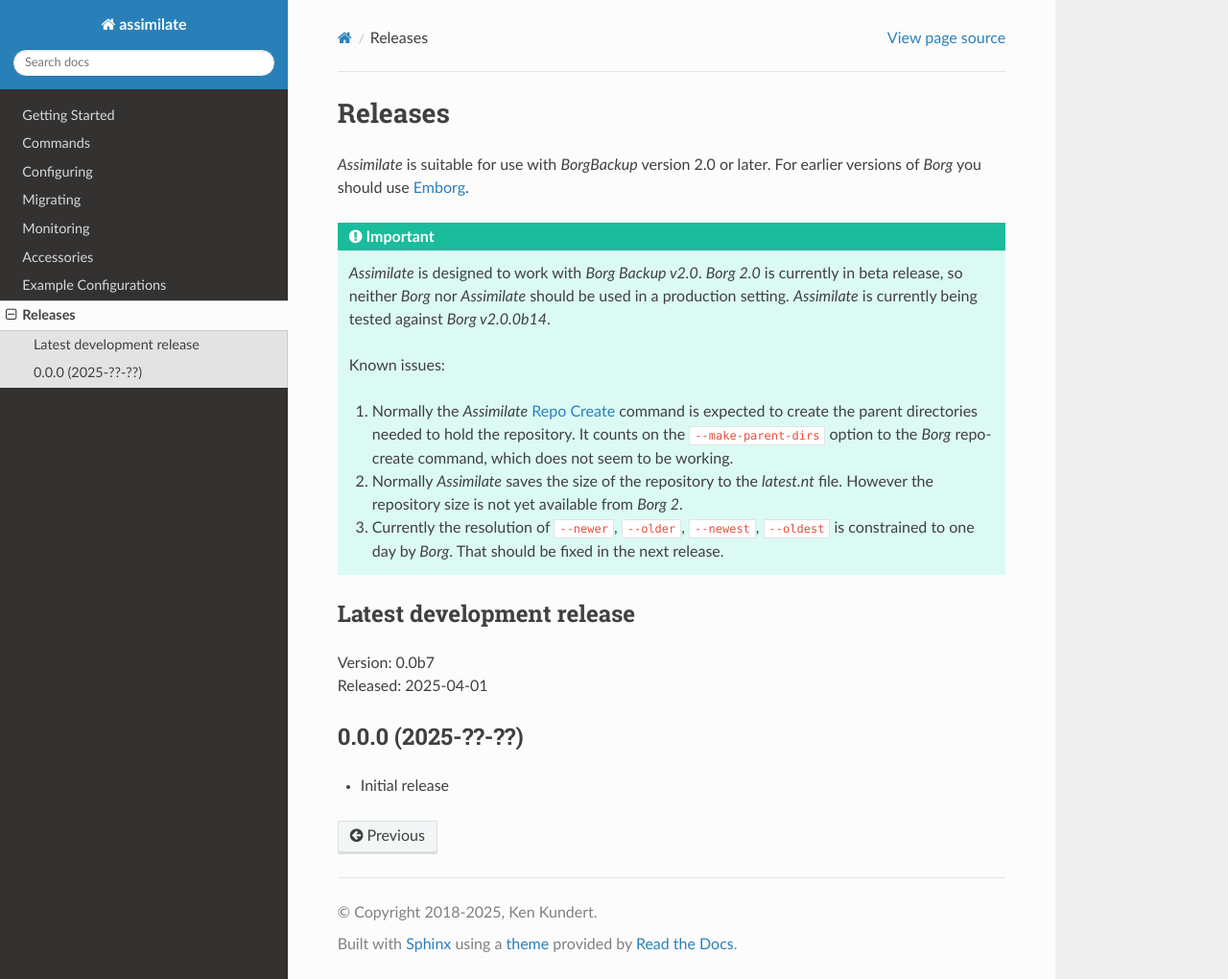
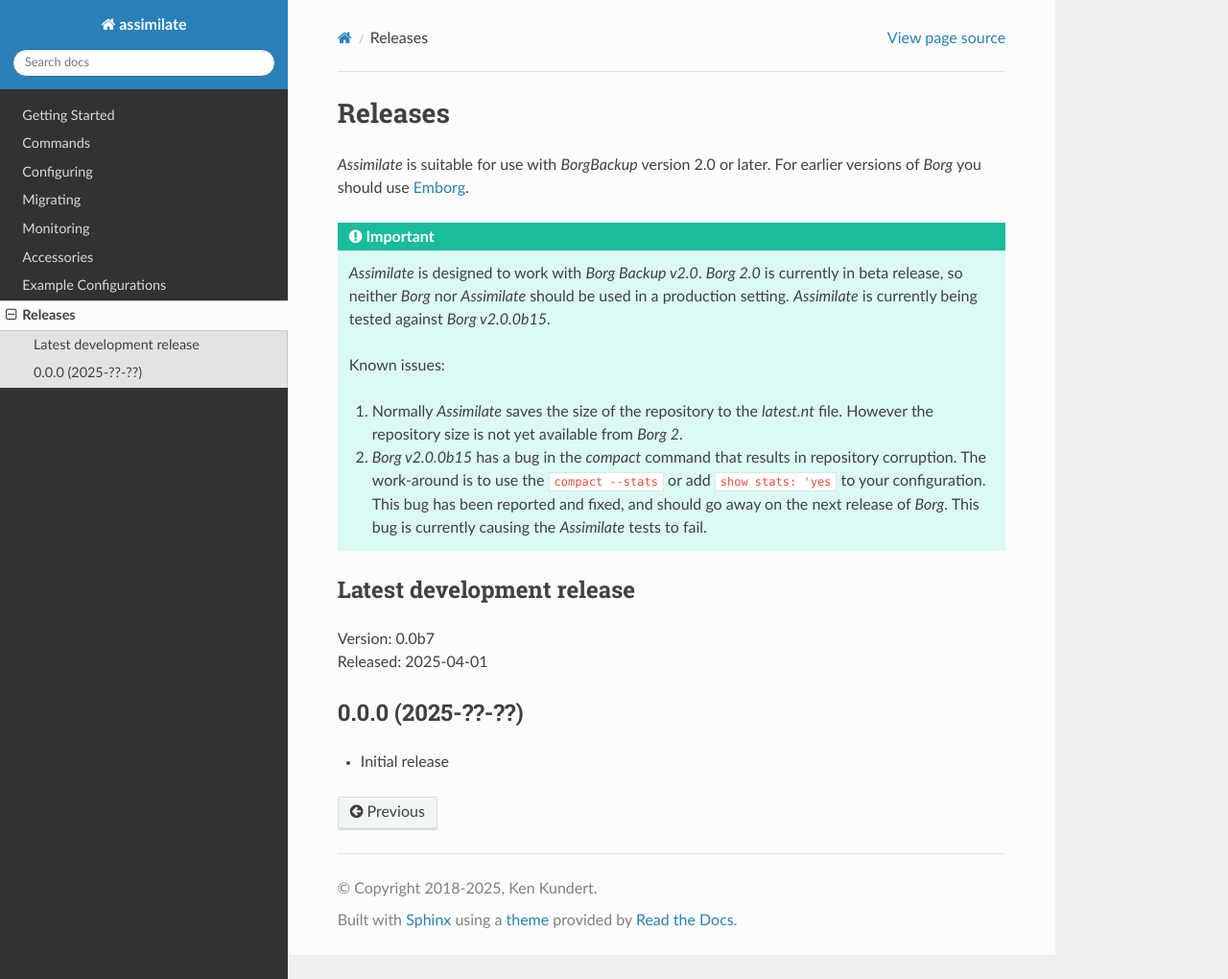
Before and after one commit to KenKundert/assimilate, a Sphinx documentation site: the page built from doc/releases.rst, in a window 1280 px wide and 1020 px high. Shown: the whole window at 96% size. Built offline with Sphinx 7.4.7 and the Read the Docs theme 3.1.0, drawn with Linux system fonts in a browser that asks for light colours.

Commit message:
Fix --dry-run and latest.nt behavior
- do not run hooks if --dry-run is specified
- do not update latest if --dry-run is specified
- fix update_latest (was splitting command name into separate letters)
- update descriptions of show_stats and show_progress settings
- describe issue with borg v2.0b15

```diff
--- a/doc/installing.rst
+++ b/doc/installing.rst
@@ -24,8 +24,8 @@
 .. code-block:: bash
 
     $ cd ~/bin
-    $ wget https://github.com/borgbackup/borg/releases/download/2.0.0b14/borg-linux-glibc236.tgz
-    $ wget https://github.com/borgbackup/borg/releases/download/2.0.0b14/borg-linux-glibc236.tgz.asc
+    $ wget https://github.com/borgbackup/borg/releases/download/2.0.0b15/borg-linux-glibc236.tgz
+    $ wget https://github.com/borgbackup/borg/releases/download/2.0.0b15/borg-linux-glibc236.tgz.asc
     $ gpg --recv-keys 6D5BEF9ADD2075805747B70F9F88FB52FAF7B393
     $ gpg --verify borg-linux64.asc
     $ rm borg-linux64.asc
@@ -36,7 +36,7 @@
 
 .. code-block:: bash
 
-    $ pip install borgbackup[pyfuse3]==2.0.0b14
+    $ pip install borgbackup[pyfuse3]==2.0.0b15
 
 Download and install *Assimilate* as follows (requires Python3.6 or better):
 
--- a/doc/releases.rst
+++ b/doc/releases.rst
@@ -11,21 +11,18 @@
     *Assimilate* is designed to work with *Borg Backup v2.0*.  *Borg 2.0* is
     currently in beta release, so neither *Borg* nor *Assimilate* should be used
     in a production setting.  *Assimilate* is currently being tested against
-    *Borg v2.0.0b14*.
+    *Borg v2.0.0b15*.
 
     Known issues:
 
-    1. Normally the *Assimilate* :ref:`repo-create` command is expected to
-       create the parent directories needed to hold the repository.  It counts
-       on the ``--make-parent-dirs`` option to the *Borg* repo-create command,
-       which does not seem to be working.
-
-    2. Normally *Assimilate* saves the size of the repository to the *latest.nt*
+    1. Normally *Assimilate* saves the size of the repository to the *latest.nt*
        file.  However the repository size is not yet available from *Borg 2*.
 
-    3. Currently the resolution of ``--newer``, ``--older``, ``--newest``,
-       ``--oldest`` is constrained to one day by *Borg*. That should be fixed in
-       the next release.
+    2. *Borg v2.0.0b15* has a bug in the *compact* command that results in
+       repository corruption. The work-around is to use the ``compact --stats``
+       or add ``show stats: 'yes`` to your configuration.  This bug has been
+       reported and fixed, and should go away on the next release of *Borg*.
+       This bug is currently causing the *Assimilate* tests to fail.
 
 
 Latest development release
```
Also changed, not shown: 7 other files.
